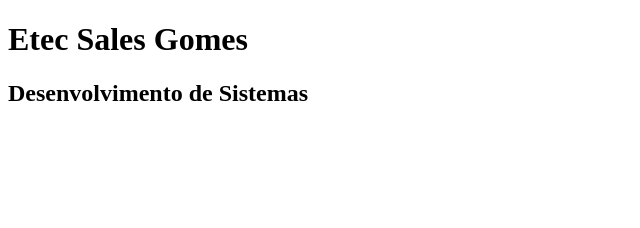
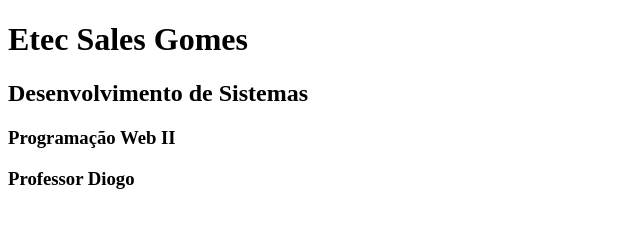
Before and after one commit to DiogoPCS/projeto_exemplo, a plain HTML site: page index.html in a window 1280 px wide. Shown: the whole page, without its empty margins (0-640 px from the left). Drawn offline with Linux system fonts and the light colour scheme.

Commit message:
mais informações

```diff
--- a/index.html
+++ b/index.html
@@ -8,5 +8,7 @@
 <body>
     <h1>Etec Sales Gomes</h1>
     <h2>Desenvolvimento de Sistemas</h2>
+    <h3>Programação Web II</h3>
+    <h3>Professor Diogo</h3>
 </body>
 </html>
```
